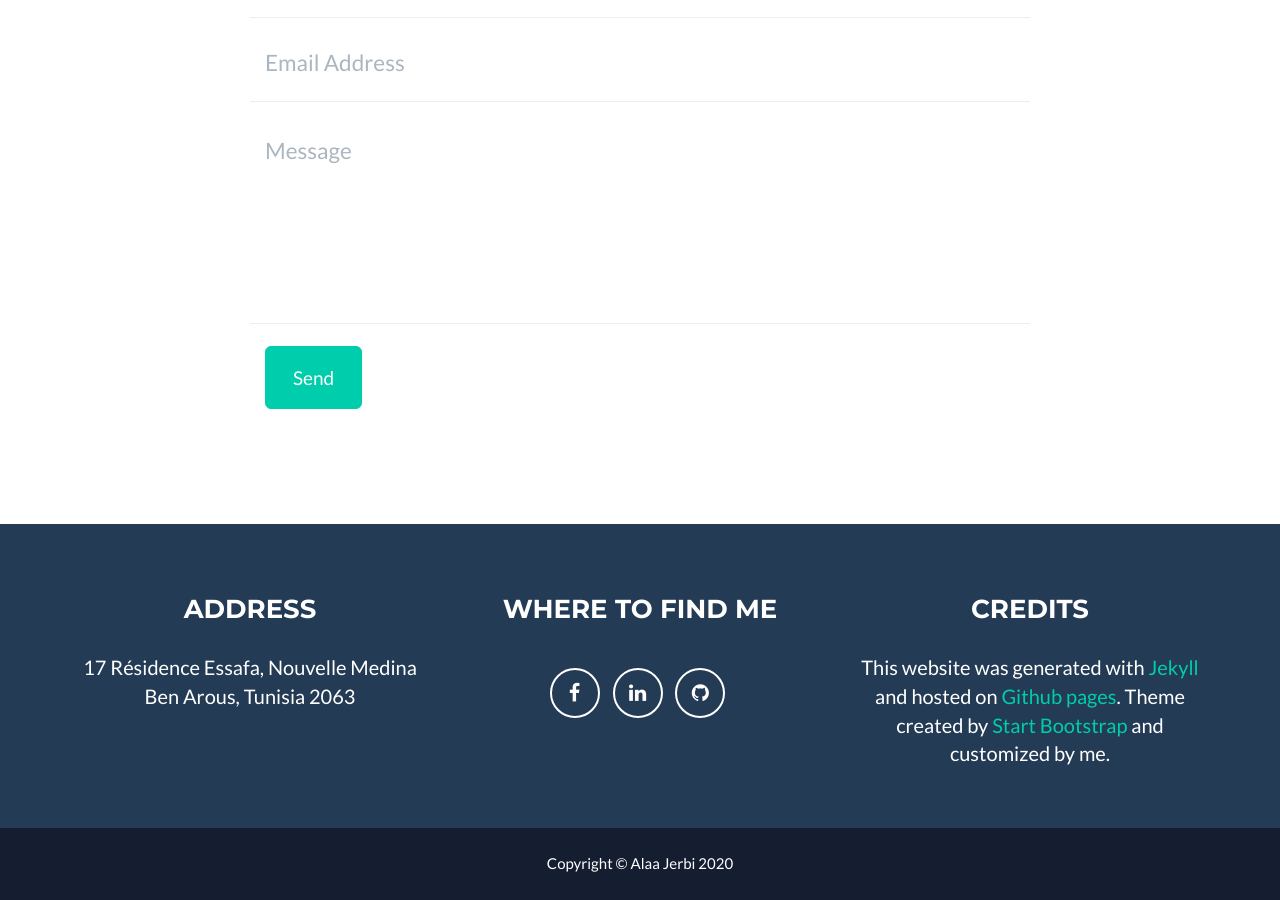
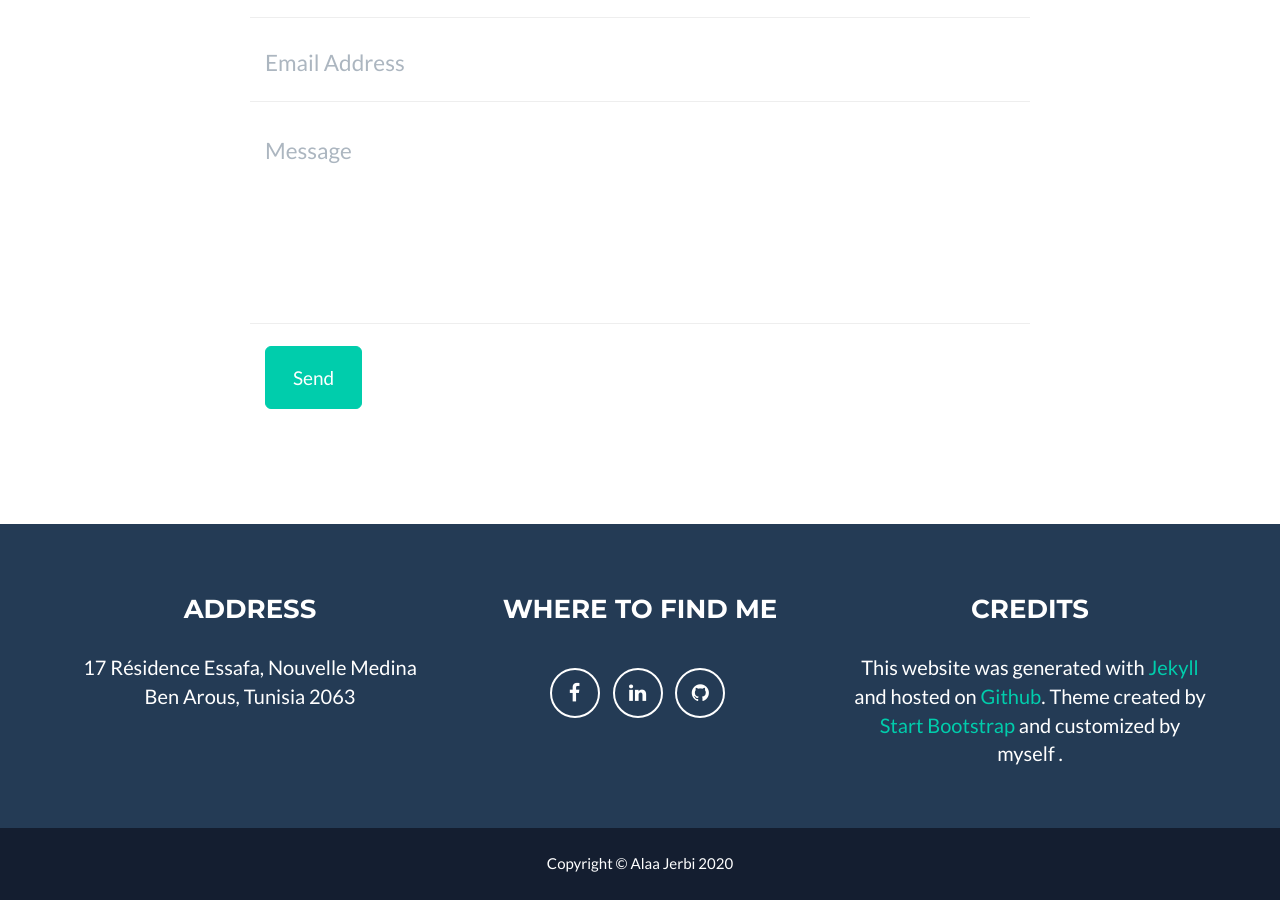
Before and after one commit to alaajerbi/alaajerbi.github.io, a Jekyll site: the page built from _posts/2020-10-11-chat-app.markdown, in a window 1280 px wide and 900 px high, scrolled down 2761 px. Built offline with Jekyll 4.4.1, drawn with Linux system fonts in a browser that asks for light colours.

Commit message:
Update credits text

```diff
--- a/_config.yml
+++ b/_config.yml
@@ -53,7 +53,8 @@
   - line: Ben Arous, Tunisia 2063
 
 # Credits content
-credits: 'This website was generated with <a href="https://jekyllrb.com">Jekyll</a> and hosted on <a href="https://github.com/alaajerbi/alaajerbi.github.io">Github pages</a>. Theme created by <a href="http://startbootstrap.com/">Start Bootstrap</a> and customized by me.'
+credits: 'This website was generated with <a href="https://jekyllrb.com">Jekyll</a> and hosted on <a href="https://github.com/alaajerbi/alaajerbi.github.io">Github</a>. Theme created by <a href="http://startbootstrap.com/">Start Bootstrap</a> and customized by myself
+.'
 
 # Build settings
 markdown: kramdown
```
